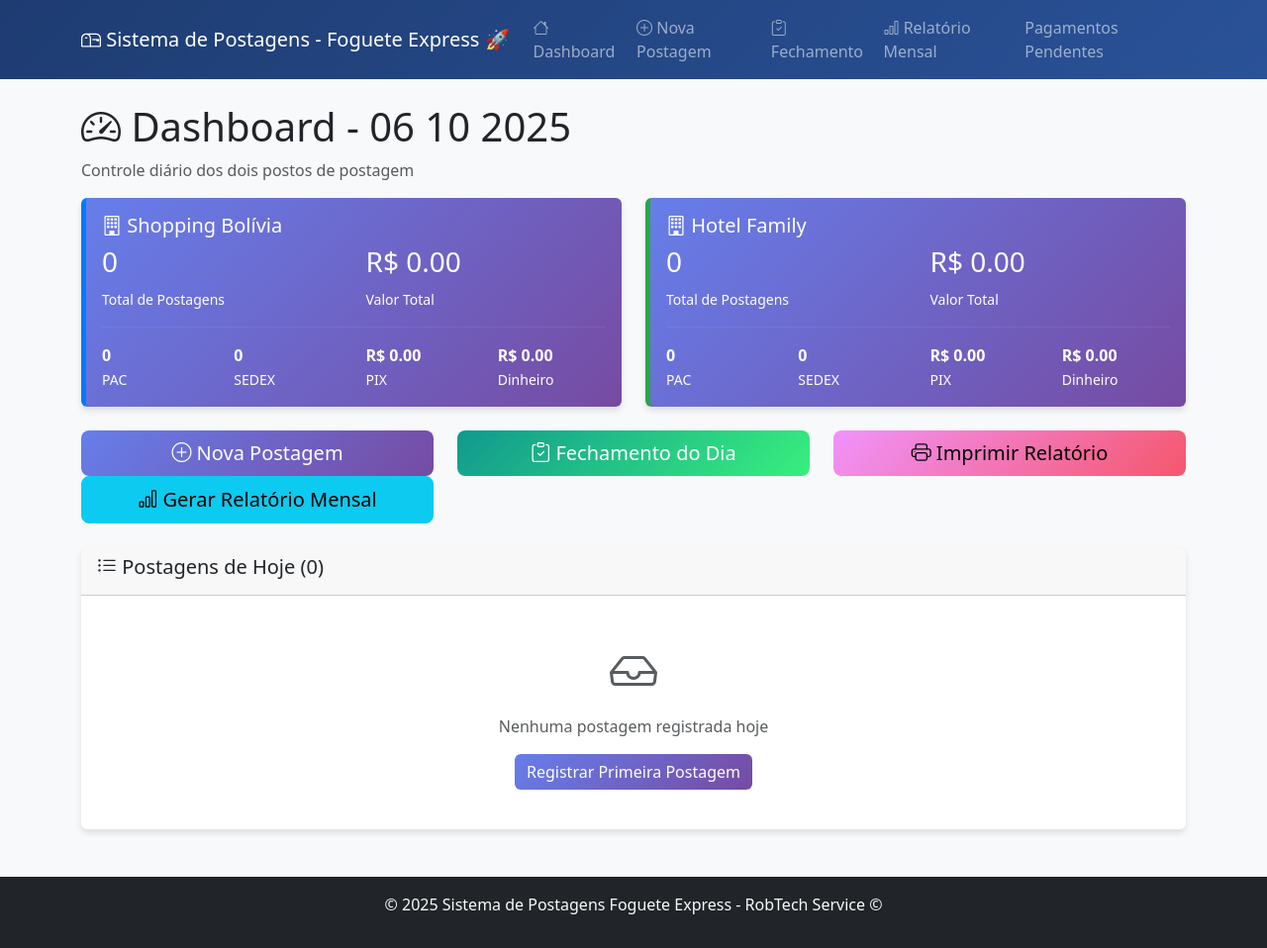
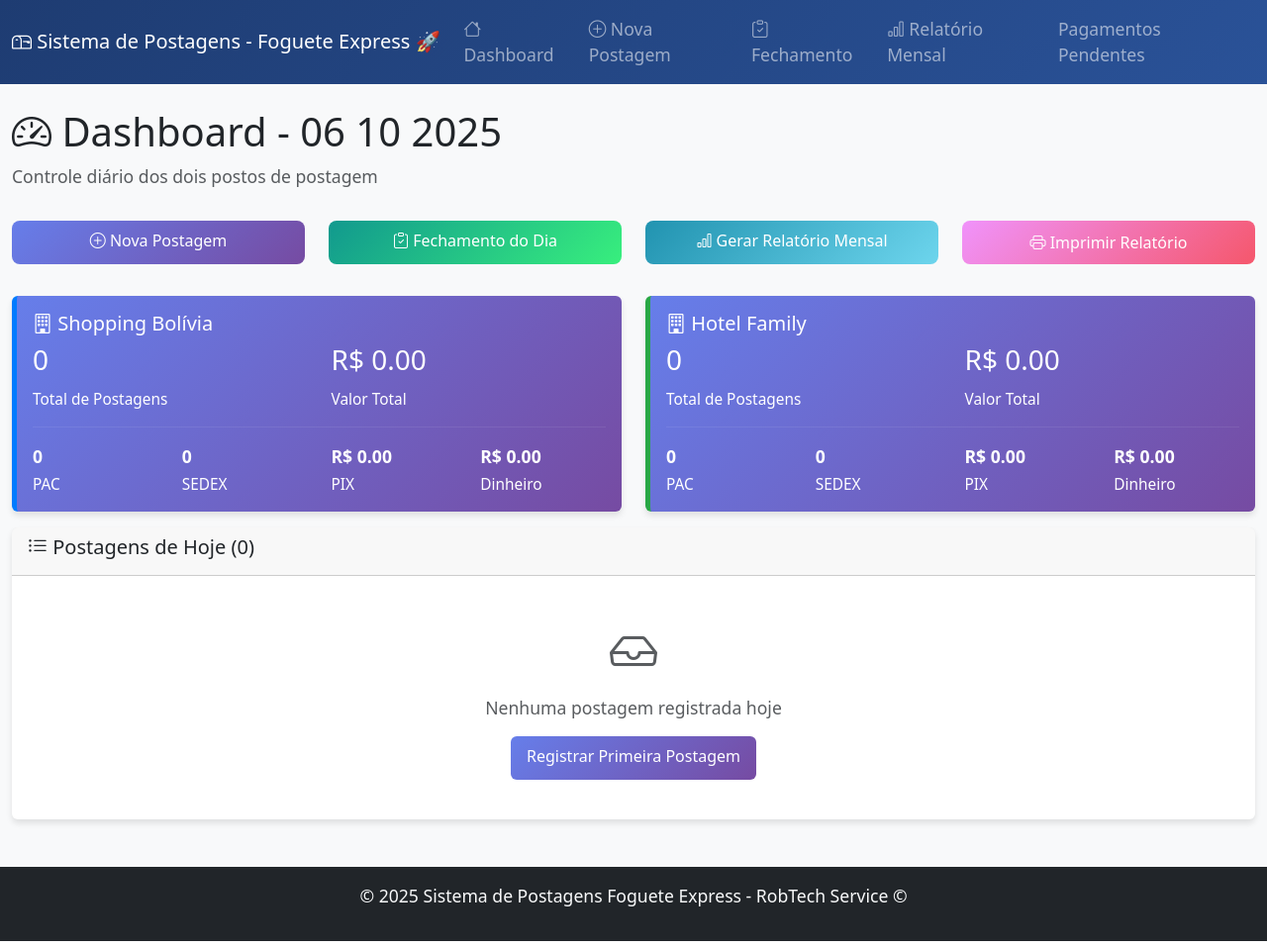
Before and after one commit to robsonalves013/sistema-postagens, a Flask app: page / in a window 1280 px wide. Shown: the whole page at 99% size. Run offline with Flask 3, Linux system fonts and the light colour scheme; data comes from the database, SQL or seed files in the repository.

Commit message:
acesso para IOS

```diff
--- a/templates/base.html
+++ b/templates/base.html
@@ -3,7 +3,7 @@
 <head>
     <meta charset="UTF-8" />
     <meta name="viewport" content="width=device-width, initial-scale=1" />
-    <title>{% block title %}Sistema de Postagens  - Foguete Express 🚀{% endblock %}</title>
+    <title>{% block title %}Sistema de Postagens - Foguete Express 🚀{% endblock %}</title>
     <link href="https://cdn.jsdelivr.net/npm/bootstrap@5.3.0/dist/css/bootstrap.min.css" rel="stylesheet" />
     <link href="https://cdn.jsdelivr.net/npm/bootstrap-icons@1.10.0/font/bootstrap-icons.css" rel="stylesheet" />
     <style>
@@ -16,22 +16,28 @@
         .card {
             border: none;
             box-shadow: 0 4px 6px rgba(0, 0, 0, 0.1);
-            transition: transform 0.2s;
         }
-        .card:hover {
-            transform: translateY(-5px);
+        .btn-primary, .btn-success, .btn-warning, .btn-info {
+            min-height: 44px;
+            font-size: 1rem;
+            border: none;
+            padding: 0.5rem 1rem;
         }
         .btn-primary {
             background: linear-gradient(135deg, #667eea, #764ba2);
-            border: none;
+            color: white;
         }
         .btn-success {
             background: linear-gradient(135deg, #11998e, #38ef7d);
-            border: none;
+            color: white;
         }
         .btn-warning {
             background: linear-gradient(135deg, #f093fb, #f5576c);
-            border: none;
+            color: white;
+        }
+        .btn-info {
+            background: linear-gradient(135deg, #2193b0, #6dd5ed);
+            color: white;
         }
         .stats-card {
             background: linear-gradient(135deg, #667eea, #764ba2);
@@ -46,12 +52,16 @@
         .alert {
             border-radius: 10px;
         }
+        body, label, input, select, button, textarea {
+            font-size: 1.1rem;
+            line-height: 1.5;
+        }
     </style>
 </head>
 <body>
     <!-- Navigation -->
     <nav class="navbar navbar-expand-lg navbar-dark">
-        <div class="container">
+        <div class="container-fluid">
             <a class="navbar-brand" href="/">
                 <i class="bi bi-mailbox"></i> Sistema de Postagens - Foguete Express 🚀
             </a>
@@ -60,29 +70,18 @@
             </button>
             <div class="collapse navbar-collapse" id="navbarNav">
                 <ul class="navbar-nav ms-auto">
-                    <li class="nav-item">
-                        <a class="nav-link" href="/"><i class="bi bi-house"></i> Dashboard</a>
-                    </li>
-                    <li class="nav-item">
-                        <a class="nav-link" href="/nova_postagem"><i class="bi bi-plus-circle"></i> Nova Postagem</a>
-                    </li>
-                    <li class="nav-item">
-                        <a class="nav-link" href="/fechamento"><i class="bi bi-clipboard-check"></i> Fechamento</a>
-                    </li>
-                    <li class="nav-item">
-                        <a class="nav-link" href="{{ url_for('relatorio_mensal') }}"><i class="bi bi-bar-chart"></i> Relatório Mensal</a>
-                    </li>
-                    <li class="nav-item">
-                        <a class="nav-link" href="{{ url_for('listar_pendentes') }}">Pagamentos Pendentes</a>
-                    </li>
+                    <li class="nav-item"><a class="nav-link" href="/"><i class="bi bi-house"></i> Dashboard</a></li>
+                    <li class="nav-item"><a class="nav-link" href="/nova_postagem"><i class="bi bi-plus-circle"></i> Nova Postagem</a></li>
+                    <li class="nav-item"><a class="nav-link" href="/fechamento"><i class="bi bi-clipboard-check"></i> Fechamento</a></li>
+                    <li class="nav-item"><a class="nav-link" href="{{ url_for('relatorio_mensal') }}"><i class="bi bi-bar-chart"></i> Relatório Mensal</a></li>
+                    <li class="nav-item"><a class="nav-link" href="{{ url_for('listar_pendentes') }}">Pagamentos Pendentes</a></li>
                 </ul>
             </div>
         </div>
     </nav>
 
     <!-- Content -->
-    <div class="container mt-4">
-        <!-- Flash Messages -->
+    <div class="container-fluid mt-4">
         {% with messages = get_flashed_messages(with_categories=true) %}
             {% if messages %}
                 {% for category, message in messages %}
@@ -94,13 +93,12 @@
                 {% endfor %}
             {% endif %}
         {% endwith %}
-
         {% block content %}{% endblock %}
     </div>
 
     <!-- Footer -->
     <footer class="bg-dark text-light text-center mt-5 py-3">
-        <div class="container">
+        <div class="container-fluid">
             <p>&copy; 2025 Sistema de Postagens Foguete Express - RobTech Service ©</p>
         </div>
     </footer>
--- a/templates/index.html
+++ b/templates/index.html
@@ -3,7 +3,7 @@
 {% block title %}Dashboard - Sistema de Postagens Foguete Express 🚀{% endblock %}
 
 {% block content %}
-<div class="row">
+<div class="row mb-3">
     <div class="col-12">
         <h1><i class="bi bi-speedometer2"></i> Dashboard - {{ data_hoje }}</h1>
         <p class="text-muted">Controle diário dos dois postos de postagem</p>
@@ -11,11 +11,34 @@
 </div>
 
 <div class="row mb-4">
+    <div class="col-12 col-sm-6 col-md-3 mb-2">
+        <a href="/nova_postagem" class="btn btn-primary btn-lg w-100">
+            <i class="bi bi-plus-circle"></i> Nova Postagem
+        </a>
+    </div>
+    <div class="col-12 col-sm-6 col-md-3 mb-2">
+        <a href="/fechamento" class="btn btn-success btn-lg w-100">
+            <i class="bi bi-clipboard-check"></i> Fechamento do Dia
+        </a>
+    </div>
+    <div class="col-12 col-sm-6 col-md-3 mb-2">
+        <a href="{{ url_for('relatorio_mensal') }}" class="btn btn-info btn-lg w-100">
+            <i class="bi bi-bar-chart"></i> Gerar Relatório Mensal
+        </a>
+    </div>
+    <div class="col-12 col-sm-6 col-md-3 mb-2">
+        <button class="btn btn-warning btn-lg w-100" onclick="window.print()">
+            <i class="bi bi-printer"></i> Imprimir Relatório
+        </button>
+    </div>
+</div>
+
+<div class="row">
     <div class="col-md-6">
-        <div class="card stats-card posto-1">
+        <div class="card stats-card posto-1 mb-3">
             <div class="card-body">
                 <h5 class="card-title"><i class="bi bi-building"></i> Shopping Bolívia</h5>
-                <div class="row">
+                <div class="row mb-3">
                     <div class="col-6">
                         <h3>{{ resumo_posto1.total_postagens }}</h3>
                         <small>Total de Postagens</small>
@@ -49,10 +72,10 @@
     </div>
 
     <div class="col-md-6">
-        <div class="card stats-card posto-2">
+        <div class="card stats-card posto-2 mb-3">
             <div class="card-body">
                 <h5 class="card-title"><i class="bi bi-building"></i> Hotel Family</h5>
-                <div class="row">
+                <div class="row mb-3">
                     <div class="col-6">
                         <h3>{{ resumo_posto2.total_postagens }}</h3>
                         <small>Total de Postagens</small>
@@ -86,32 +109,8 @@
     </div>
 </div>
 
-<!-- Ações Rápidas -->
-<div class="row mb-4">
-    <div class="col-md-4">
-        <a href="/nova_postagem" class="btn btn-primary btn-lg w-100">
-            <i class="bi bi-plus-circle"></i> Nova Postagem
-        </a>
-    </div>
-    <div class="col-md-4">
-        <a href="/fechamento" class="btn btn-success btn-lg w-100">
-            <i class="bi bi-clipboard-check"></i> Fechamento do Dia
-        </a>
-    </div>
-    <div class="col-md-4">
-        <button class="btn btn-warning btn-lg w-100" onclick="window.print()">
-            <i class="bi bi-printer"></i> Imprimir Relatório
-        </button>
-    </div>
-    <div class="col-md-4">
-    <a href="{{ url_for('relatorio_mensal') }}" class="btn btn-info btn-lg w-100">
-        <i class="bi bi-bar-chart"></i> Gerar Relatório Mensal
-    </a>
-</div>
-</div>
-
 <!-- Lista de Postagens do Dia -->
-<div class="card">
+<div class="card mb-4">
     <div class="card-header">
         <h5><i class="bi bi-list-ul"></i> Postagens de Hoje ({{ postagens|length }})</h5>
     </div>
@@ -133,31 +132,13 @@
                 <tbody>
                     {% for postagem in postagens %}
                     <tr>
-                            <td>
-                                <span class="badge bg-{{ 'primary' if postagem[2] == 1 else 'success' }}">
-                                    {{ NOME_POSTO[postagem[2]] }}
-                                </span>
-                            </td>
+                        <td><span class="badge bg-{{ 'primary' if postagem[2] == 1 else 'success' }}">{{ NOME_POSTO[postagem[2]] }}</span></td>
                         <td>{{ postagem[3] }}</td>
                         <td><code>{{ postagem[4] }}</code></td>
-                            <td>
-                                <span class="badge bg-{{ 'info' if postagem[6] == 'PAC' else 'warning' }}">
-                                    {{ postagem[6] }}
-                                </span>
-                            </td>
+                        <td><span class="badge bg-{{ 'info' if postagem[6] == 'PAC' else 'warning' }}">{{ postagem[6] }}</span></td>
                         <td>R$ {{ "%.2f"|format(postagem[5]) }}</td>
-                            <td>
-                                <span class="badge bg-{{ 'success' if postagem[7] == 'PIX' else 'secondary' }}">
-                                    {{ postagem[7] or 'Pendente' }}
-                                </span>
-                            </td>
-                            <td>
-                                {% if postagem[10] %}
-                                    {{ postagem[10] | datetimeformat }}
-                                {% else %}
-                                    Pendente
-                                {% endif %}
-                            </td>
+                        <td><span class="badge bg-{{ 'success' if postagem[7] == 'PIX' else 'secondary' }}">{{ postagem[7] or 'Pendente' }}</span></td>
+                        <td>{% if postagem[10] %}{{ postagem[10] | datetimeformat }}{% else %}Pendente{% endif %}</td>
                     </tr>
                     {% endfor %}
                 </tbody>
--- a/templates/marcar_pago.html
+++ b/templates/marcar_pago.html
@@ -1,7 +1,7 @@
 {% extends "base.html" %}
 {% block title %}Marcar Pagamento{% endblock %}
 {% block content %}
-<h1>Marcar Pagamento como Pago</h1>
+<h2>Marcar Pagamento como Pago</h2>
 <form method="POST">
   <div class="mb-3">
     <label>Remetente</label>
```
Also changed, not shown: templates/pendentes.html (+8 -6 lines), templates/relatorio_mensal_resultado.html (+3 -12 lines), 1 other file. Lines whose indentation alone changed are shown as unchanged.
